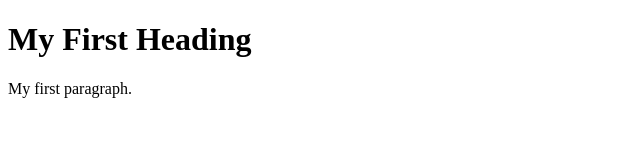
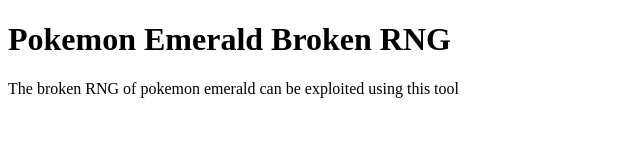
Before and after one commit to mattjarn/mattjarn.github.io, a plain HTML site: page index.html in a window 1280 px wide. Shown: the whole page, without its empty margins (0-640 px from the left). Drawn offline with Linux system fonts and the light colour scheme.

Commit message:
Update index.html

```diff
--- a/index.html
+++ b/index.html
@@ -1,12 +1,12 @@
 <!DOCTYPE html>
 <html>
 <head>
-  <title>Page Title</title>
+  <title>Emerald RNG</title>
 </head>
 <body>
 
-  <h1>My First Heading</h1>
-  <p>My first paragraph.</p>
+  <h1>Pokemon Emerald Broken RNG</h1>
+  <p>The broken RNG of pokemon emerald can be exploited using this tool</p>
 
 </body>
 </html>
```
